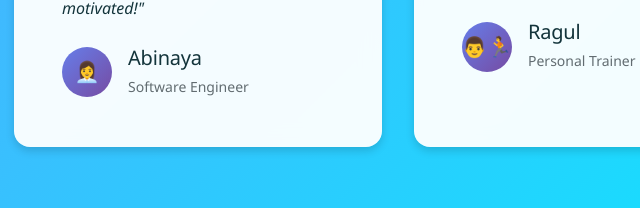
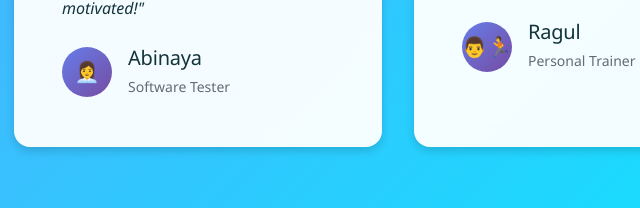
Before and after one commit to Ragul-gity/cloud-fitness-project, a website: page public/index.html in a window 1280 px wide. Shown: the part 1691-1899 px from the top of the page, 42-682 px from the left. Drawn offline with nearby package versions, Linux system fonts and the light colour scheme.

Commit message:
Updated website text for CI/CD demonstration

```diff
--- a/public/index.html
+++ b/public/index.html
@@ -2347,7 +2347,7 @@ label {
                                 <div class="author-avatar">👩‍💼</div>
                                 <div>
                                     <h4>Abinaya</h4>
-                                    <span>Software Engineer</span>
+                                    <span>Software Tester</span>
                                 </div>
                             </div>
                         </div>
```
